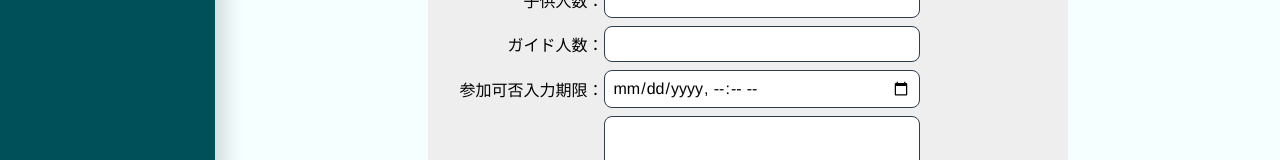
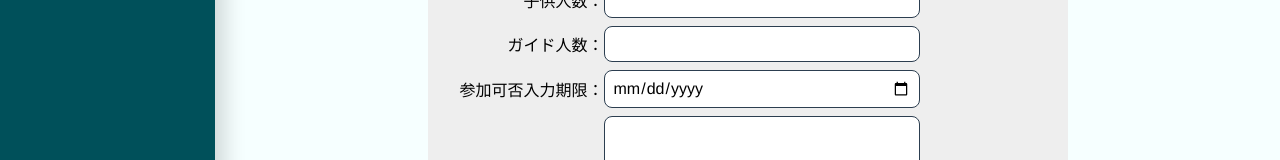
Before and after one commit to e-harp-intern/R4FY, a Vue app in the folder web/: page /tours/create in a window 1280 px wide. Shown: the part 367-527 px from the top of the page. Built offline with nearby package versions, Linux system fonts and the light colour scheme.

Commit message:
#440 予定入力期限を日時から日付に変更

```diff
--- a/web/src/views/tours/CreateTourView.vue
+++ b/web/src/views/tours/CreateTourView.vue
@@ -39,7 +39,7 @@
           ><input type="number" id="guide_num" />
           <!--参加可否入力期限-->
           <label>{{ $t("label.schedule_input_deadline") }}</label
-          ><input type="datetime-local" id="schedule_input_deadline" />
+          ><input type="date" id="schedule_input_deadline" />
           <!--メモ-->
           <label>{{ $t("label.memo") }}</label
           ><textarea cols="30" rows="5" name="memo" id="memo"> </textarea>
--- a/web/src/views/tours/EditTourView.vue
+++ b/web/src/views/tours/EditTourView.vue
@@ -43,7 +43,7 @@
           <!--参加可否入力期限-->
           <label>{{ $t("label.schedule_input_deadline") }}</label
           ><input
-            type="datetime-local"
+            type="date"
             id="schedule_input_deadline"
             v-bind:value="defaultTime(tour.schedule_input_deadline)"
           />
```
Also changed, not shown: 1 other file (tests, documents, lock files or other folders).
